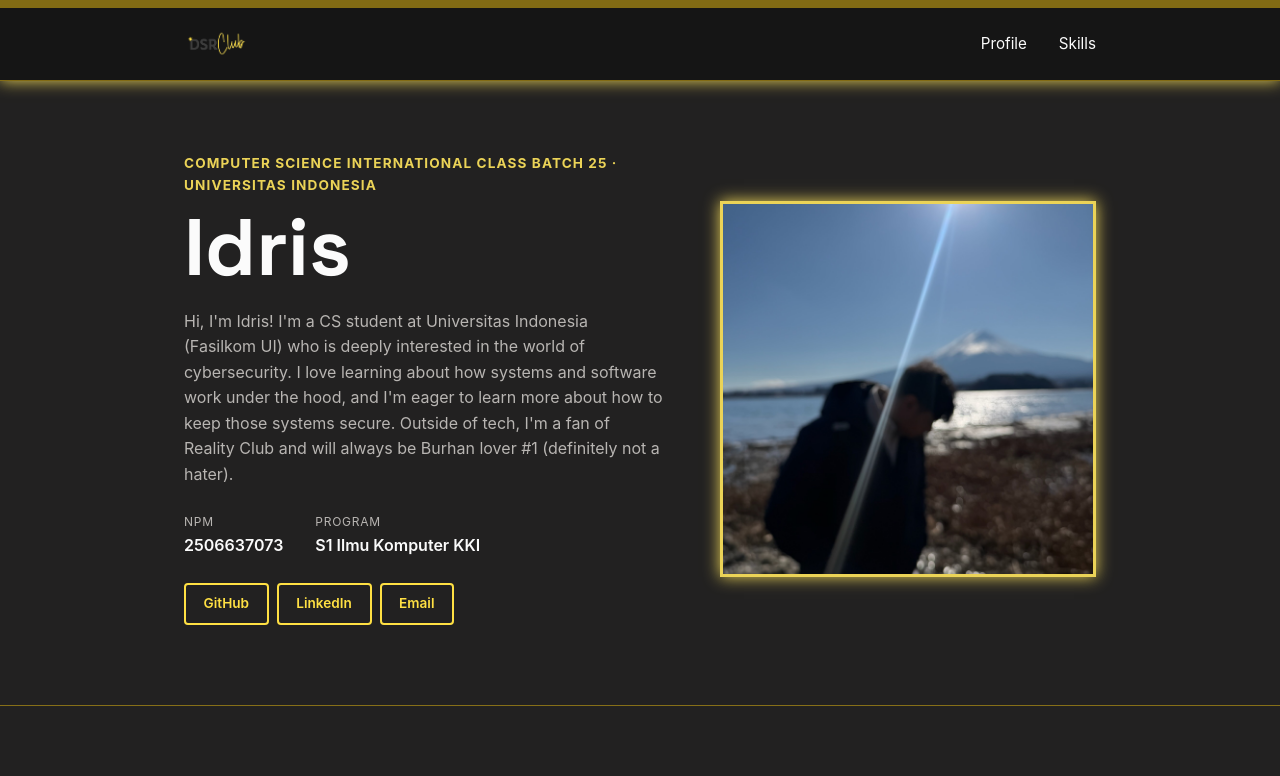
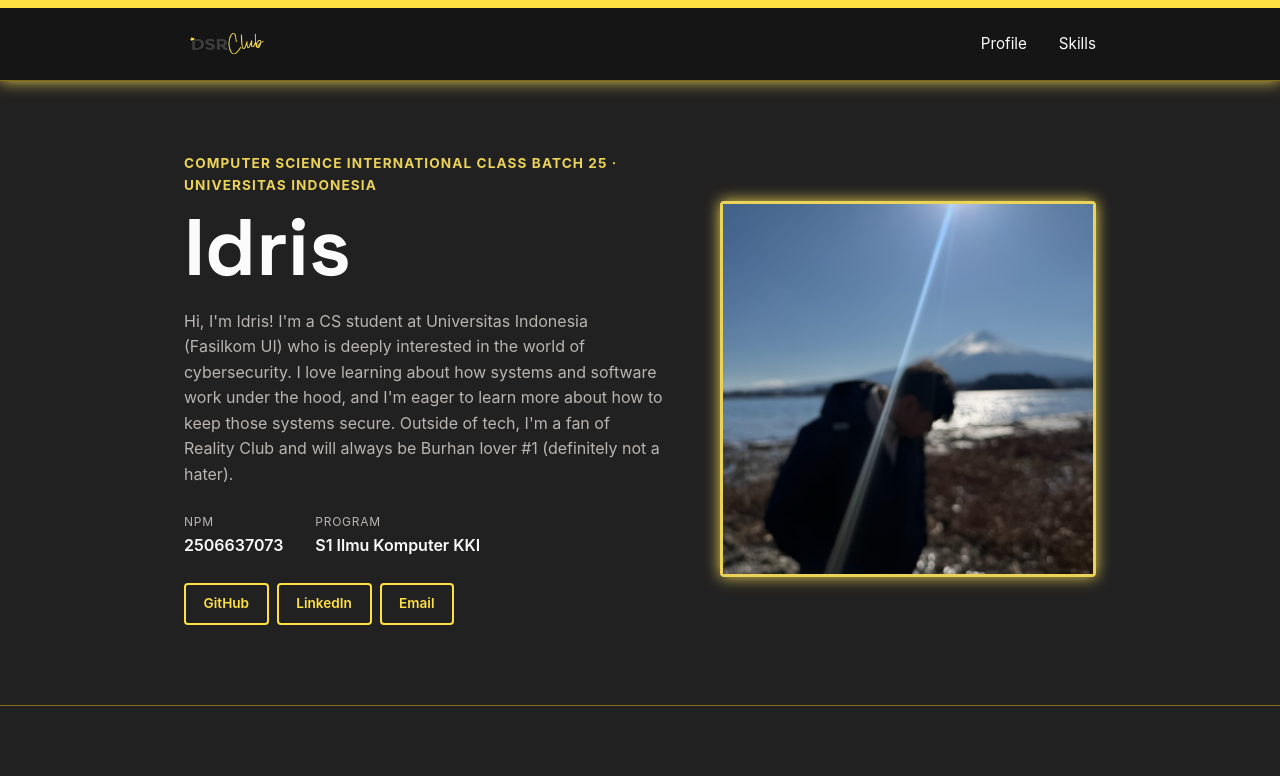
Before and after one commit to 1drism/myportofolio, a Django app: page / in a window 1280 px wide. Shown: the top 776 px of the page. Run offline with Django 5.2, Linux system fonts and the light colour scheme.

Commit message:
Fixing small stuff on header and Hero

```diff
--- a/static/css/style.css
+++ b/static/css/style.css
@@ -33,7 +33,7 @@ h1, .brand {
 }
 
 .site-header {
-    border-top: 8px solid var(--line);
+    border-top: 8px solid var(--accent);
     box-shadow: 0 0 15px var(--accent-light);
     background-color: var(--paper-dark);
     border-bottom: 1px solid var(--line);
@@ -52,6 +52,7 @@ h1, .brand {
 .site-header nav a:hover {
     text-decoration: underline;
     text-underline-offset: 4px;
+    color: var(--accent);
 }
 
 .brand {
@@ -73,9 +74,8 @@ h1, .brand {
 }
 
 .brand-logo {
-    width: 50px;
     height: 32px;
-    width: auto;
+    width: 84px;
     display: block;
 }
 
@@ -176,7 +176,7 @@ h1, .brand {
     width: 100%;
     aspect-ratio: 1 / 1;
     object-fit: cover;
-    border-radius: var(--rad);
+    border-radius: var(--radius);
     border: 3px solid var(--accent-light);
     box-shadow: 0 0 15px var(--accent-light);
 }
```
